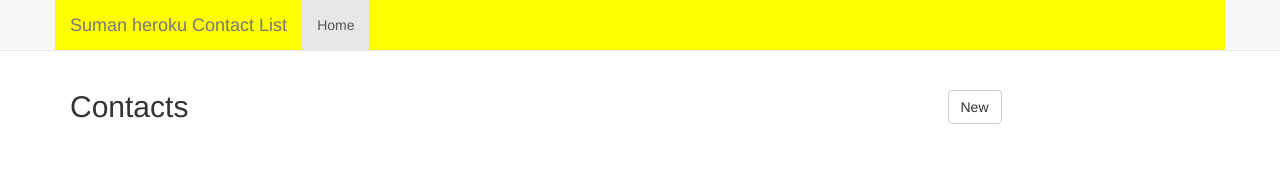
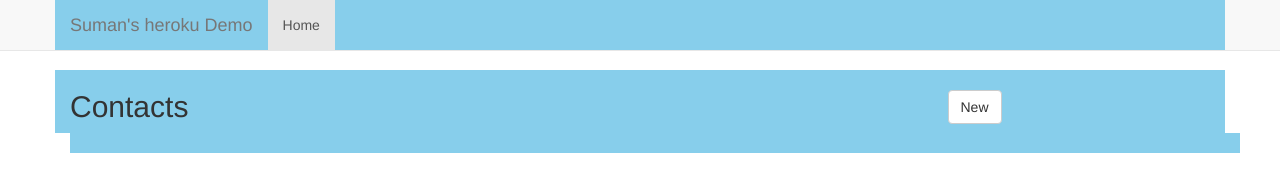
Before and after one commit to suman5335/heroku-contactfrom, a website: page public/index.html at #/new/contact in a window 1280 px wide. Shown: the top 192 px of the page. Drawn offline with nearby package versions, Linux system fonts and the light colour scheme; some packages are replaced by stand-ins of ours; no server answers.

Commit message:
Demo color change

```diff
--- a/public/index.html
+++ b/public/index.html
@@ -27,9 +27,9 @@
 
   <body>
     <nav class="navbar navbar-default navbar-fixed-top" >
-      <div class="container" style="background-color:yellow" >
+      <div class="container" style="background-color:skyblue" >
         <div class="navbar-header" >
-          <div class="navbar-brand" href="#/">Suman heroku Contact List</div>
+          <div class="navbar-brand" href="#/">Suman's heroku Demo</div>
         </div>
         <div id="navbar" class="navbar-collapse collapse" >
           <ul class="nav navbar-nav">
--- a/public/list.html
+++ b/public/list.html
@@ -1,4 +1,4 @@
-<div class = "row">
+<div class = "row" style="background-color: skyblue;">
   <div class="col-md-6">
     <h2>
       Contacts
@@ -12,7 +12,7 @@
   <div class="col-md-1">
   </div>
 </div>
-<div class="container">
+<div class="container" style="background-color: skyblue;">
   <table class="table table-hover">
     <tbody>
       <tr ng-repeat="contact in contacts | orderBy:'name'" style="cursor:pointer">
```
Also changed, not shown: public/contact-form.html (+1 -1 lines), public/contact.html (+2 -2 lines).
